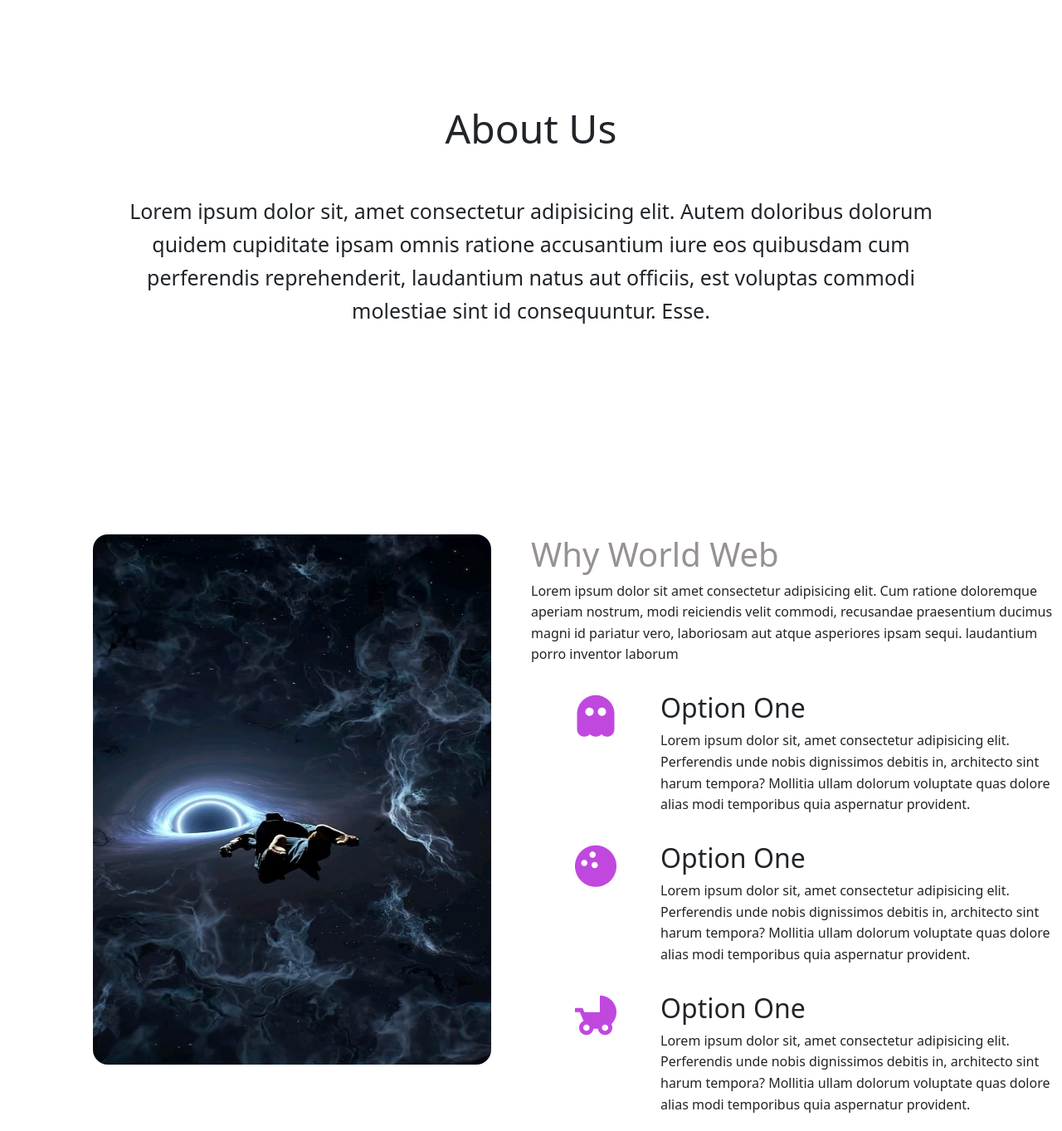
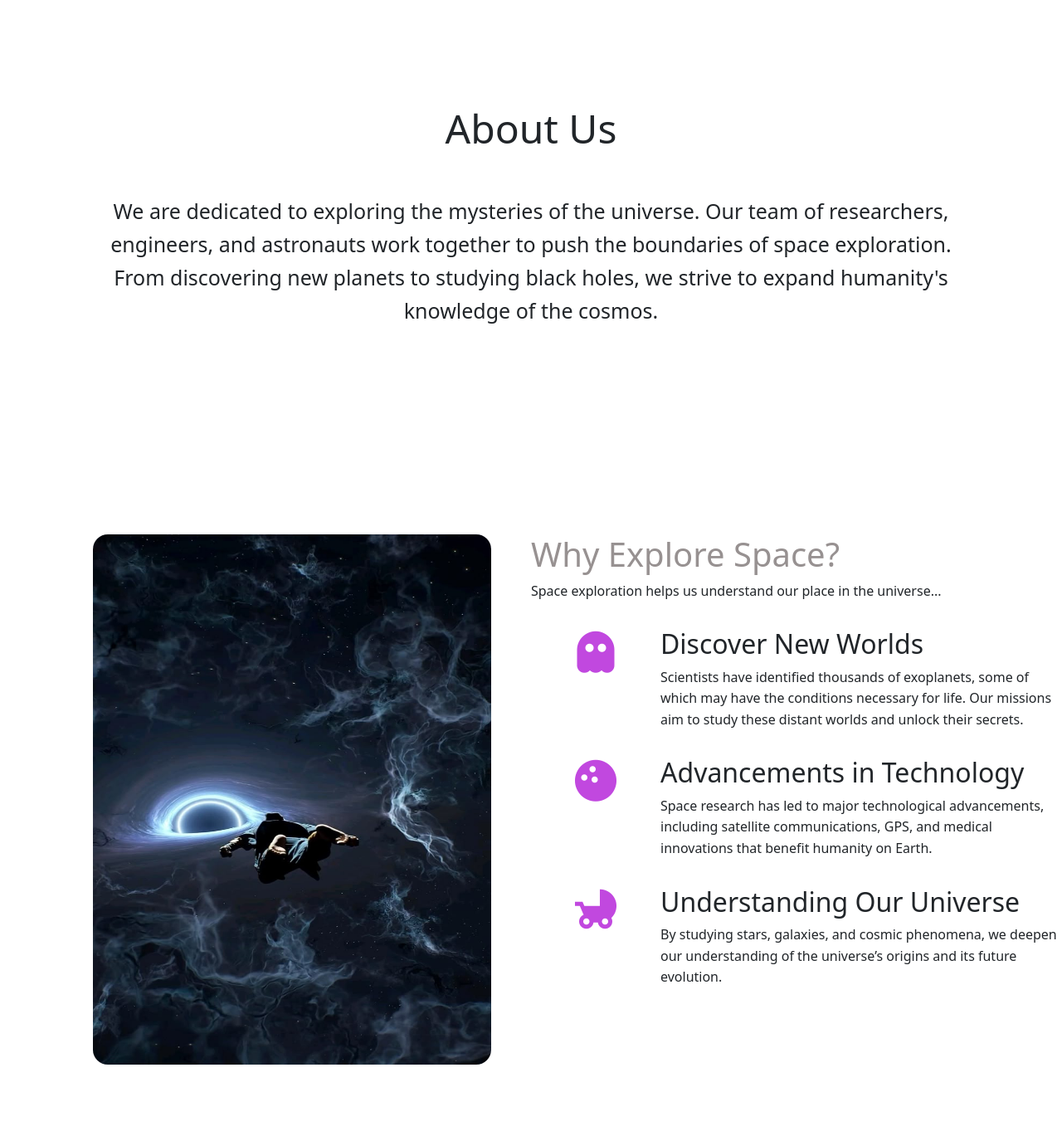
Before and after one commit to Isuru95sampath/bootstrap, a plain HTML site: page index.html in a window 1280 px wide. Shown: the part 900-2263 px from the top of the page at 83% size. Drawn offline with nearby package versions, Linux system fonts and the light colour scheme.

Commit message:
Add new animations to about section and icon sections

```diff
--- a/bootsrap.css
+++ b/bootsrap.css
@@ -108,3 +108,64 @@ img{
 .icon-p h1{
     color: #979191;
 }
+
+
+
+/* Default state: Invisible before scrolling */
+
+
+
+.animated {
+    opacity: 0;
+    transform: translateY(30px);
+    transition: opacity 1.4s ease-out, transform 0.8s ease-out;
+}
+
+/* When in view, add this class */
+.animated.visible {
+    opacity: 1;
+    transform: translateY(0);
+}
+
+/* Different animations */
+
+.slide-right {
+    transform: translateX(50px);
+}
+
+
+/* Visible state for animations */
+
+.slide-right.visible {
+    transform: translateX(0);
+}
+
+
+
+
+/* Initial state - Hidden & moved */
+.slide-left, .slide-right {
+    opacity: 0;
+    transition: opacity 1s ease-out, transform 1s ease-out;
+}
+
+/* Image moves from left to right */
+.slide-left {
+    transform: translateX(-100px);
+}
+
+/* Text moves from right to left */
+.slide-right {
+    transform: translateX(100px);
+}
+
+/* When visible, apply animation */
+.slide-left.visible {
+    opacity: 1;
+    transform: translateX(0);
+}
+
+.slide-right.visible {
+    opacity: 1;
+    transform: translateX(0);
+}
--- a/bootsrap.js
+++ b/bootsrap.js
@@ -1,8 +1,17 @@
-// Initialize AOS animations
 document.addEventListener("DOMContentLoaded", function () {
-    AOS.init({
-        duration: 1000, // Animation duration in milliseconds
-        once: true, // Animation occurs only once
-        easing: "ease-in-out", // Smooth transition
+    const animatedElements = document.querySelectorAll(".animated, .slide-left, .slide-right");
+
+    const observer = new IntersectionObserver(entries => {
+        entries.forEach(entry => {
+            if (entry.isIntersecting) {
+                entry.target.classList.add("visible"); // Add animation class
+            } else {
+                entry.target.classList.remove("visible"); // Remove animation class when scrolling back up
+            }
+        });
+    }, { threshold: 0.3 });
+
+    animatedElements.forEach(element => {
+        observer.observe(element);
     });
 });
--- a/index.html
+++ b/index.html
@@ -50,13 +50,12 @@
     </div>
 
     <!--hero section-->
-
         <div id="hero" class="col-12 min-vh-100 text-center align-items-center d-flex">
             <div class="container">
                 <div class="col">
                     <div>
-                    <h1 class="display-1 herotext text-white py-2">World Open for You</h1>
-                    <h2 class="text-white py-3">Join our Web Development Zone in 2025</h2>
+                        <h1 class="display-1 herotext text-white py-2">Discover the Wonders of Space</h1>
+                        <h2 class="text-white py-3">Join our Journey Beyond the Stars</h2>
                     </div>
 
                 </div>
@@ -69,74 +68,57 @@
 
         </div>
 
+
     <!--about Us section-->
-
+    <div class="animated slide-left">
         <div class="paddin-section">
             <div class="container align-items-center text-center">
                 <h1 class="display-5">About Us </h1>
-            <p class="about-p ">Lorem ipsum dolor sit, amet consectetur adipisicing elit. Autem doloribus dolorum quidem
-                 cupiditate ipsam omnis ratione accusantium iure eos quibusdam cum
-                 perferendis reprehenderit, laudantium natus aut officiis, est voluptas
-                  commodi molestiae sint id consequuntur. Esse.</p>
+                <p class="about-p">We are dedicated to exploring the mysteries of the universe. Our team of researchers, engineers, and astronauts work together to push the boundaries of space exploration. From discovering new planets to studying black holes, we strive to expand humanity's knowledge of the cosmos.</p>
+
+            </div>
         </div>
         </div>
 
 
 
-    <div class="col-lg-12 d-flex ">
-            <div class="col-lg-6  ">
-                <img class="sideimage ms-auto d-flex mx-5" src="/image/home/2nd.jpeg"><!-- d-flex damme me picture eka ms-auto dammata wenasak une na eka nisa eka flexible karagann one nisa thama ek damme-->
+        <div class="col-lg-12 d-flex">
+            <div class="col-lg-6 slide-left">
+                <img class="sideimage ms-auto d-flex mx-5" src="/image/home/2nd.jpeg">
             </div>
-            <div class="col-lg-6 icon-p">
-                <h1>Why World Web</h1>
-                <p>Lorem ipsum dolor sit amet consectetur adipisicing elit.
-                    Cum ratione doloremque aperiam nostrum, modi reiciendis velit commodi,
-                     recusandae praesentium ducimus magni id pariatur vero, laboriosam
-                      aut atque asperiores ipsam sequi.
-                      laudantium porro inventor laborum
-                      </p>
+            <div class="col-lg-6 icon-p slide-right">
+                <h1>Why Explore Space?</h1>
+                <p>Space exploration helps us understand our place in the universe...</p>
+
                 <div class="d-flex">
                     <div class="iconbox">
                         <i class='bx bxs-ghost mx-5'></i>
                     </div>
                     <div>
-                        <h2 class="mt-3">Option One </h2>
-                        <p>Lorem ipsum dolor sit,
-                             amet consectetur adipisicing elit.
-                              Perferendis unde nobis dignissimos debitis in, architecto sint harum tempora? Mollitia ullam dolorum voluptate quas dolore alias modi temporibus quia aspernatur provident.</p>
-
+                        <h2 class="mt-3">Discover New Worlds</h2>
+                        <p>Scientists have identified thousands of exoplanets, some of which may have the conditions necessary for life. Our missions aim to study these distant worlds and unlock their secrets.</p>                    </div>
                 </div>
-                </div>
-
 
                 <div class="d-flex">
                     <div class="iconbox">
-                        <i class='bx bxs-bowling-ball mx-5'></i>                    </div>
+                        <i class='bx bxs-bowling-ball mx-5'></i>
+                    </div>
                     <div>
-                        <h2 class="mt-3">Option One </h2>
-                        <p>Lorem ipsum dolor sit,
-                             amet consectetur adipisicing elit.
-                              Perferendis unde nobis dignissimos debitis in, architecto sint harum tempora? Mollitia ullam dolorum voluptate quas dolore alias modi temporibus quia aspernatur provident.</p>
-
+                        <h2 class="mt-3">Advancements in Technology</h2>
+                        <p>Space research has led to major technological advancements, including satellite communications, GPS, and medical innovations that benefit humanity on Earth.</p>                    </div>
                 </div>
-                </div>
-
 
                 <div class="d-flex">
                     <div class="iconbox">
-                        <i class='bx bxs-baby-carriage mx-5' ></i> </i>                    </div>
+                        <i class='bx bxs-baby-carriage mx-5'></i>
+                    </div>
                     <div>
-                        <h2 class="mt-3">Option One </h2>
-                        <p>Lorem ipsum dolor sit,
-                             amet consectetur adipisicing elit.
-                              Perferendis unde nobis dignissimos debitis in, architecto sint harum tempora? Mollitia ullam dolorum voluptate quas dolore alias modi temporibus quia aspernatur provident.</p>
-
-                    </div>
+                        <h2 class="mt-3">Understanding Our Universe</h2>
+                        <p>By studying stars, galaxies, and cosmic phenomena, we deepen our understanding of the universe’s origins and its future evolution.</p>                    </div>
                 </div>
             </div>
         </div>
 
-    </div>
 
     <!-- Bootstrap JS -->
 
```
Lines whose indentation alone changed are shown as unchanged.
